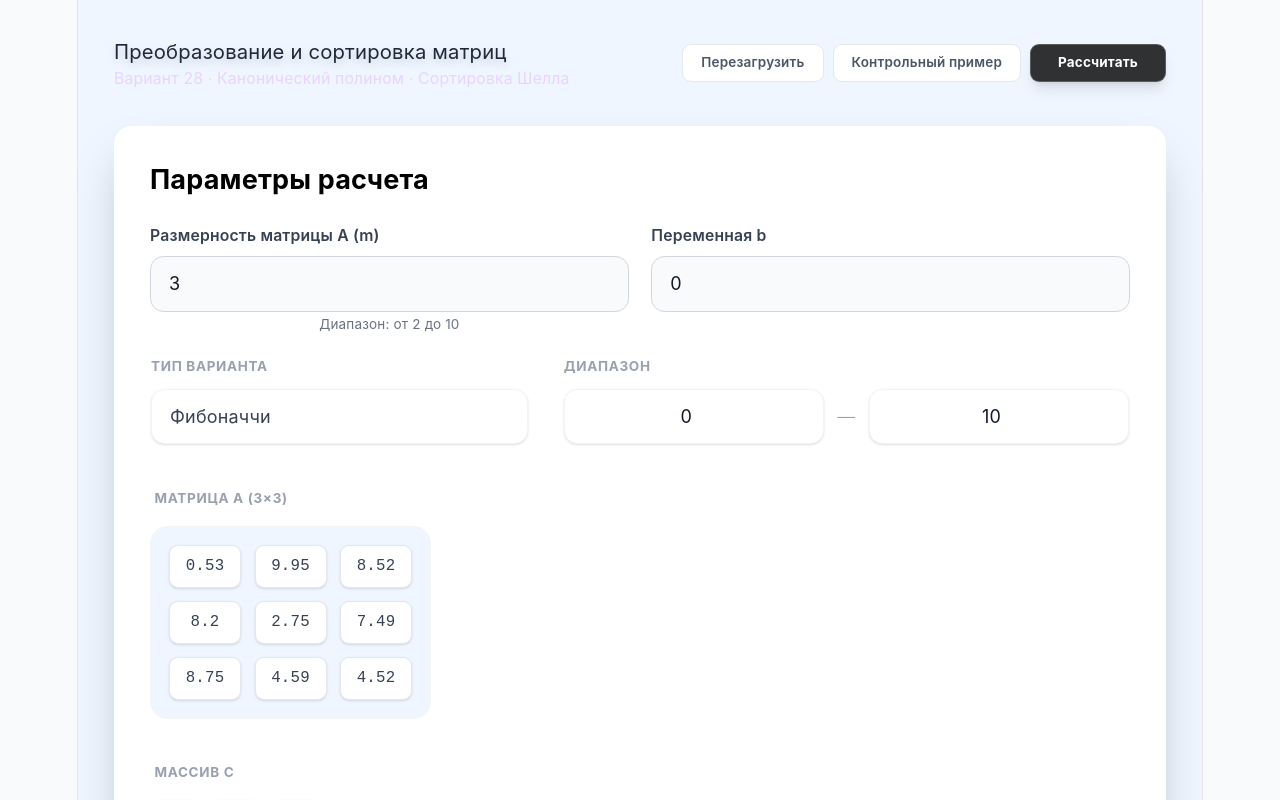
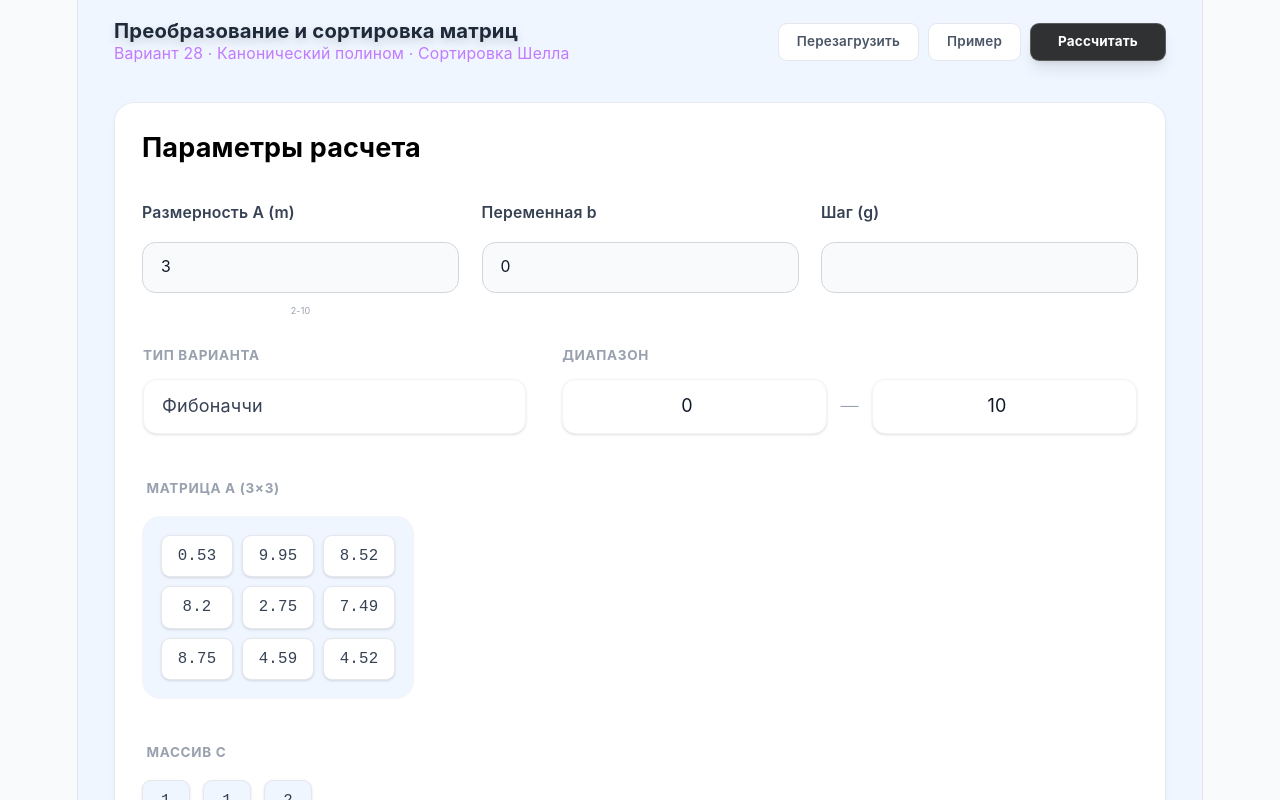
Before and after one commit to A-hil/CourseWorkCalc, a React (Vite) app in the folder vite-project/: page / in a window 1280 px wide. Shown: the top 800 px of the page. Built offline with nearby package versions, Linux system fonts and the light colour scheme.

Commit message:
Добавлен шаг g, исправлен функциональный разделитель Shell-сортировки

```diff
--- a/package.json
+++ /dev/null
@@ -1,5 +0,0 @@
-{
-  "dependencies": {
-    "recharts": "^3.8.1"
-  }
-}
--- a/vite-project/package.json
+++ b/vite-project/package.json
@@ -15,6 +15,7 @@
     "@tailwindcss/vite": "^4.2.4",
     "react": "^19.2.5",
     "react-dom": "^19.2.5",
+    "react-hot-toast": "^2.6.0",
     "react-is": "^19.2.5",
     "react-router-dom": "^7.14.2",
     "recharts": "^3.8.1",
--- a/vite-project/src/App.jsx
+++ b/vite-project/src/App.jsx
@@ -2,10 +2,22 @@ import InputNum from './InputNum'
 import './App.css'
 import ResultsBlock from './ResultsBlock'
 import YChart from './components/YChart';
+import { Toaster } from 'react-hot-toast';
 function App() {
 
     return (
         <>
+            <Toaster
+  position="bottom-right"
+  gutter={8} // расстояние между тостами
+  containerStyle={{
+    bottom: 40,
+    right: 40,
+  }}
+  toastOptions={{
+    duration: 3000,
+  }}
+/>
             <InputNum />
             <ResultsBlock />
             <YChart />
--- a/vite-project/src/InputNum.jsx
+++ b/vite-project/src/InputNum.jsx
@@ -1,8 +1,19 @@
 import { useState, useCallback, useEffect} from 'react';
 import { useNavigate} from 'react-router-dom';
 import { useAppData } from './stores/DataContext';
+import toast from 'react-hot-toast';
+import 'tailwindcss';
 
 
+    const INITIAL_FORM_DATA = {
+        m: 3,
+        b: 0,
+        rangeMin: 0,
+        rangeMax: 10,
+        C0: 1,
+        r: 1,
+        g: 0.5
+    };
 
 export default function InputNum() {
     const navigate = useNavigate();
@@ -19,14 +30,6 @@ export default function InputNum() {
         r: 1
     });
 
-    const INITIAL_FORM_DATA = {
-        m: 3,
-        b: 0,
-        rangeMin: 0,
-        rangeMax: 10,
-        C0: 1,
-        r: 1
-    };
 
     //Обработчик изменения полей
     const handleChange = (e) => {
@@ -38,12 +41,6 @@ export default function InputNum() {
         [name]: value === '' ? '' : Number(value)
     }));
 };
-    console.log('Saving to context:', {
-    formData: formData,
-    matrixA: previewData.A,  // должен быть массив
-    vectorC: previewData.C,  // должен быть массив
-    isOdd: isOdd
-});
 
     const ResetData = () => {
         setFormData(INITIAL_FORM_DATA);
@@ -76,48 +73,36 @@ export default function InputNum() {
 
 
      const handleCalculate = () => {
-        if (!previewData.A.length || !previewData.C.length) {
-        console.log('Данные еще не готовы, генерируем сейчас...');
-        // Генерируем только если данные пустые (первый раз или ошибка)
+
+        console.log("Текущее значение b:", formData.b, "Тип:", typeof formData.b)
+
+        if (formData.b === '' || formData.b === null || isNaN(formData.b)) {
+        toast.error('Введите число b!', {
+            duration: 4000,
+            id: 'b-error',
+        });
+        return;
+    }
+        // 2. Если b в порядке, готовим данные
+    const inputData = {
+        ...formData,
+        isOdd: isOdd
+    };
+
+    const dataA = previewData.A.length ? previewData.A : generatePreviewData().A;
+    const dataC = previewData.C.length ? previewData.C : generatePreviewData().C;
+
         const freshData = generatePreviewData();
         setPreviewData(freshData);
 
-        // Используем свежие данные
-        const inputData = {
-            m: formData.m,
-            b: formData.b,
-            rangeMin: formData.rangeMin,
-            rangeMax: formData.rangeMax,
-            C0: formData.C0,
-            r: formData.r,
-            isOdd: isOdd
-        };
 
-        updateData(inputData, {
-            A: freshData.A,
-            C: freshData.C
-        });
-    } else {
-        // Данные уже есть — используем их
-        const inputData = {
-            m: formData.m,
-            b: formData.b,
-            rangeMin: formData.rangeMin,
-            rangeMax: formData.rangeMax,
-            C0: formData.C0,
-            r: formData.r,
-            isOdd: isOdd
-        };
+    updateData(inputData, { A: dataA, C: dataC });
 
-        updateData(inputData, {
-            A: previewData.A,
-            C: previewData.C
-        });
-    }
-
+    // 3. Переход
+    toast.success('Расчет запущен...');
     setTimeout(() => {
         navigate('/calc');
-    }, 100);
+    }, 500);
 };
 
 
@@ -160,77 +145,68 @@ const generatePreviewData = useCallback(() => {
         }, [generatePreviewData]);
 
     return (
-        <div className="min-h-screen bg-blue-50 p-8">
-            <div className="max-w-7xl mx-auto">
-
+        <div className=" bg-blue-50 px-8">
+            <div className="max-w-7xl mx-auto pt-4">
                 {/* ЗАГОЛОВОК */}
                 <div className="flex flex-col md:flex-row justify-between items-center mb-8 gap-4">
-    {/* Загаловок */}
+<div className="flex flex-col md:flex-row md:items-center justify-between gap-4 w-full">
+    {/* ЛЕВАЯ ЧАСТЬ: Заголовок */}
     <div className="text-left">
-        <h1 className="text-lg text-gray-800 fonst-bold drop-shadow-lg">
+        <h1 className="text-lg text-gray-800 font-bold drop-shadow-lg leading-tight">
             Преобразование и сортировка матриц
         </h1>
-        <p className="text-purple-200 text-sm">
+        <p className="text-purple-400 text-sm"> {/* Заменил text-purple-200 на 400, чтобы было видно на светлом фоне */}
             Вариант 28 · Канонический полином · Сортировка Шелла
         </p>
     </div>
+</div>
 
     {/* ПРАВАЯ ЧАСТЬ: Группа кнопок */}
-<div className="flex items-center gap-2">
-    <button className="px-4 py-2 bg-white border
-  border-gray-200 rounded-lg font-semibold text-gray-600
-    hover:bg-gray-300 hover:text-white hover:border-gray-100
-    transition-all duration-300 text-xs" onClick={()=>{
-        ResetData()
-    }}>
+    <div className="grid grid-cols-2 md:flex items-center gap-2">
+        <button className="flex-1 sm:flex-none px-4 py-2 bg-white border border-gray-200 rounded-lg font-semibold text-gray-600 hover:bg-gray-300 hover:text-white hover:border-gray-100 transition-all duration-300 text-xs" onClick={ResetData}>
             Перезагрузить
         </button>
 
-    <button className="px-4 py-2 bg-white border border-gray-200 rounded-lg font-semibold text-gray-600 hover:bg-gray-300 hover:text-white hover:border-gray-100 transition-all duration-300 text-xs">
-        Контрольный пример
+        <button className="flex-1 sm:flex-none px-4 py-2 bg-white border border-gray-200 rounded-lg font-semibold text-gray-600 hover:bg-gray-300 hover:text-white hover:border-gray-100 transition-all duration-300 text-xs">
+            Пример
         </button>
 
         <button
             onClick={handleCalculate}
-        className="px-6 py-2 bg-black/80 border border-white/20 rounded-lg
-                font-bold text-white shadow-lg text-xs
-                hover:bg-white/80 hover:text-black
-                active:scale-95 transition-all duration-300"
+            className="col-span-2 w-full md:w-auto px-6 py-2 bg-black/80 border border-white/20 rounded-lg font-bold text-white shadow-lg text-xs hover:bg-white/80 hover:text-black active:scale-95 transition-all duration-300"
         >
             Рассчитать
         </button>
     </div>
 </div>
 
-            <div className="w-full mb-8">
-                <div className="bg-white rounded-2xl shadow-2xl p-8 border-white">
+            <div className="w-full mb-0 ">
+                <div className="card-glass p-6 ">
                     <h2 className="text-2xl font-bold text-black mb-6 flex items-center gap-2">
                         Параметры расчета
                     </h2>
 
                     <div className="space-y-5">
                         {/* Размерность матрицы */}
-                        <div className='grid grid-cols-2 gap-5'>
-                        <div className="group">
-                            <label className="block text-gray-700 text-sm font-semibold mb-2 flex items-center gap-2 ">
+                        {/* grid-cols-3 остается всегда */}
+<div className='grid grid-cols-3 gap-2 sm:gap-5 items-start'>
 
-                                Размерность матрицы A (m)
+    <div className="group flex flex-col">
+        <label className="block text-gray-700 text-[10px] sm:text-sm font-semibold mb-2 flex items-center gap-1 min-h-[32px] sm:min-h-[40px] leading-tight">
+            Размерность A (m)
         </label>
         <input
             type="number"
             name="m"
             value={formData.m}
             onChange={handleChange}
-                                min="2"
-                                max="10"
-                                className="w-full bg-gray-50 border border-gray-300 rounded-xl px-4 py-3 text-gray-900 focus:outline-none focus:ring-2 focus:ring-purple-500 transition-all duration-300"
+            className="w-full bg-gray-50 border border-gray-300 rounded-lg sm:rounded-xl px-2 sm:px-4 py-2 sm:py-3 text-sm text-gray-900 focus:outline-none focus:ring-2 focus:ring-purple-500 transition-all"
         />
-                            <p className="text-gray-500 text-xs mt-1">Диапазон: от 2 до 10</p>
+        <p className="text-gray-400 text-[9px] mt-1 hidden sm:block">2-10</p>
     </div>
 
-                        {/* Переменная b */}
-                        <div className="group">
-                            <label className="block text-gray-700 text-sm font-semibold mb-2 flex items-center gap-2">
+    <div className="group flex flex-col">
+        <label className="block text-gray-700 text-[10px] sm:text-sm font-semibold mb-2 flex items-center gap-1 min-h-[32px] sm:min-h-[40px] leading-tight">
             Переменная b
         </label>
         <input
@@ -238,15 +214,24 @@ const generatePreviewData = useCallback(() => {
             name="b"
             value={formData.b}
             onChange={handleChange}
-                                step="0.1"
-                                className="w-full bg-gray-50 border
-                              border-gray-300 rounded-xl px-4
-                                py-3 text-gray-900 focus:outline-none
-                                focus:ring-2 focus:ring-purple-500
-                                transition-all duration-300"
+            className="w-full bg-gray-50 border border-gray-300 rounded-lg sm:rounded-xl px-2 sm:px-4 py-2 sm:py-3 text-sm text-gray-900 focus:outline-none focus:ring-2 focus:ring-purple-500 transition-all"
+        />
+    </div>
+
+    <div className="group flex flex-col">
+        <label className="block text-gray-700 text-[10px] sm:text-sm font-semibold mb-2 flex items-center gap-1 min-h-[32px] sm:min-h-[40px] leading-tight">
+            Шаг (g)
+        </label>
+        <input
+            type="number"
+            name="g"
+            value={formData.g}
+            onChange={handleChange}
+            className="w-full bg-gray-50 border border-gray-300 rounded-lg sm:rounded-xl px-2 sm:px-4 py-2 sm:py-3 text-sm text-gray-900 focus:outline-none focus:ring-2 focus:ring-purple-500 transition-all"
         />
     </div>
 </div>
+
 
                         <div className="flex flex-col md:flex-row gap-8 items-end bg-white/50 backdrop-blur-sm rounded-2xl border border-white/20">
 
@@ -291,25 +276,6 @@ const generatePreviewData = useCallback(() => {
                             </div>
                         </div>
                     </div>
-
-                        {/*Сортировка по Шеллу - задача перенести логику
-
-                        <div className="bg-gray-50 rounded-xl p-4 border border-gray-200 mb-4">
-                            <label className="flex items-center justify-between cursor-pointer">
-                                <span className="text-gray-700 font-semibold">Сортировка Шелла</span>
-                                <input
-                                    type="checkbox"
-                                    checked={enableSorting}
-                                    onChange={toggleSorting}
-                                    className="w-5 h-5 text-purple-600"
-                                />
-                            </label>
-                            <p className="text-gray-500 text-xs mt-1 left-0 flex">
-                                {enableSorting ? 'Массив Y будет отсортирован' : 'Массив Y останется в исходном порядке'}
-                            </p>
-                        </div>
-
-                        */}
 
                         {/* Дополнительные поля для четного варианта */}
                         <div className={`overflow-hidden
@@ -367,16 +333,18 @@ const generatePreviewData = useCallback(() => {
                 Матрица A ({previewData.size}×{previewData.size})
             </h3>
 
-            <div className="bg-blue-50 p-4 rounded-2xl border border-gray-100 inline-block зч">
+                    <div className="bg-blue-50 p-4 rounded-2xl border border-gray-100 overflow-x-auto max-w-full">
+                        <div className="inline-flex flex-col min-w-max">
                             {previewData.A.map((row, i) => (
-                    <div key={i} className="flex gap-3 mb-3 last:mb-0">
+                                <div key={i} className="flex gap-2 mb-2 last:mb-0">
                                     {row.map((val, j) => (
-                            <div key={j} className="w-16 py-2 bg-white border border-gray-200 rounded-lg shadow-sm text-center font-mono text-sm text-gray-700">
+                                        <div key={j} className="w-12 sm:w-16 py-2 bg-white border border-gray-200 rounded-lg shadow-sm text-center font-mono text-sm text-gray-700">
                                             {val}
                                         </div>
                                     ))}
                                 </div>
                             ))}
+                        </div>
                     </div>
         </div>
 
--- a/vite-project/src/core/calculations.js
+++ b/vite-project/src/core/calculations.js
@@ -30,10 +30,9 @@ export const calculateX = (A, C, b, s) => {
     return X.map(v => Number(v.toFixed(6)));
 };
 //ИНТЕРПОЛЯЦИЯ КАНОНИЧЕСКИМ ПОЛИНОМОМ
-export const interpolateCanonical = (X) => {
+export const interpolateCanonical = (X, step = 0.5) => {
     const n = X.length;
-    const step = 0.5;
-    const pointsCount = (n - 1) * 2 + 1;
+    const pointsCount = Math.floor((n - 1) / step) + 1;
     const result = [];
     const coefficients = findCanonicalCoefficients(X);
 
@@ -114,14 +113,14 @@ export const shellSort = (arr) => {
 };
 // ГЛАВНАЯ ФУНКЦИЯ - ВЫЗОВ ИЗ DataContext
 export const calculateAll = (inputData, pregeneratedData, enableSorting = true) => {
-    const { m, b, rangeMin, rangeMax, C0, r, isOdd } = inputData;
+    const { m, b, rangeMin, rangeMax, C0, r, isOdd, g = 0.5 } = inputData;
 
     const A = pregeneratedData.A;
     const C = pregeneratedData.C;
 
     const s = calculateS(A, isOdd);
     const X = calculateX(A, C, b, s);
-    const Y = interpolateCanonical(X);
+    const Y = interpolateCanonical(X, g);
     const Ysorted = enableSorting ? shellSort(Y) : [...Y];
 
     if (!pregeneratedData?.A || !pregeneratedData?.C) {
```
Also changed, not shown: vite-project/src/ResultsBlock.jsx (+47 -47 lines), vite-project/src/stores/DataContext.jsx (+35 -18 lines), 2 other files (tests, documents, lock files or other folders). Lines whose indentation alone changed are shown as unchanged.
